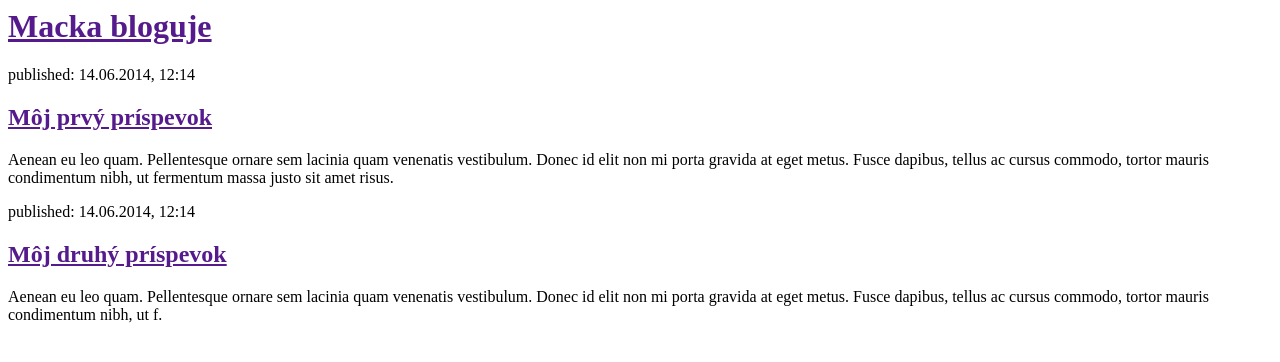
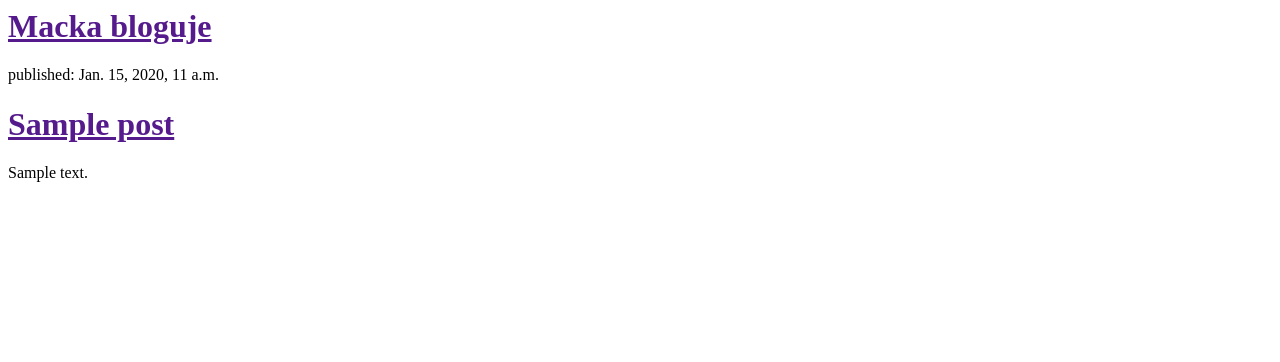
Before and after one commit to acamka/my-first-blog, a Django app: template blog/templates/blog/post_list.html in a window 1280 px wide. Shown: the top 362 px of the page. Run offline with Django 3.2, Linux system fonts and the light colour scheme; the template is opened without the code that fills it: values that come from a table or form of the project are taken from there, others are empty; tables that the repository leaves empty hold one stand-in row (values such as "Sample post").

Commit message:
Zmena - pridanie prispevkov

```diff
--- a/blog/models.py
+++ b/blog/models.py
@@ -1,5 +1,6 @@
 from django.db import models
 from django.utils import timezone
+
 
 class Post(models.Model):
     author = models.ForeignKey('auth.User')
--- a/blog/templates/blog/post_list.html
+++ b/blog/templates/blog/post_list.html
@@ -7,16 +7,13 @@
             <h1><a href="">Macka bloguje</a></h1>
         </div>
 
-        <div>
-            <p>published: 14.06.2014, 12:14</p>
-            <h2><a href="">Môj prvý príspevok</a></h2>
-            <p>Aenean eu leo quam. Pellentesque ornare sem lacinia quam venenatis vestibulum. Donec id elit non mi porta gravida at eget metus. Fusce dapibus, tellus ac cursus commodo, tortor mauris condimentum nibh, ut fermentum massa justo sit amet risus.</p>
-        </div>
+        {% for post in posts %}
+    <div>
+        <p>published: {{ post.published_date }}</p>
+        <h1><a href="">{{ post.title }}</a></h1>
+        <p>{{ post.text|linebreaksbr }}</p>
+    </div>
+{% endfor %}
 
-        <div>
-            <p>published: 14.06.2014, 12:14</p>
-            <h2><a href="">Môj druhý príspevok</a></h2>
-            <p>Aenean eu leo quam. Pellentesque ornare sem lacinia quam venenatis vestibulum. Donec id elit non mi porta gravida at eget metus. Fusce dapibus, tellus ac cursus commodo, tortor mauris condimentum nibh, ut f.</p>
-        </div>
     </body>
 </html>
```
Also changed, not shown: blog/views.py (+6 -1 lines).
